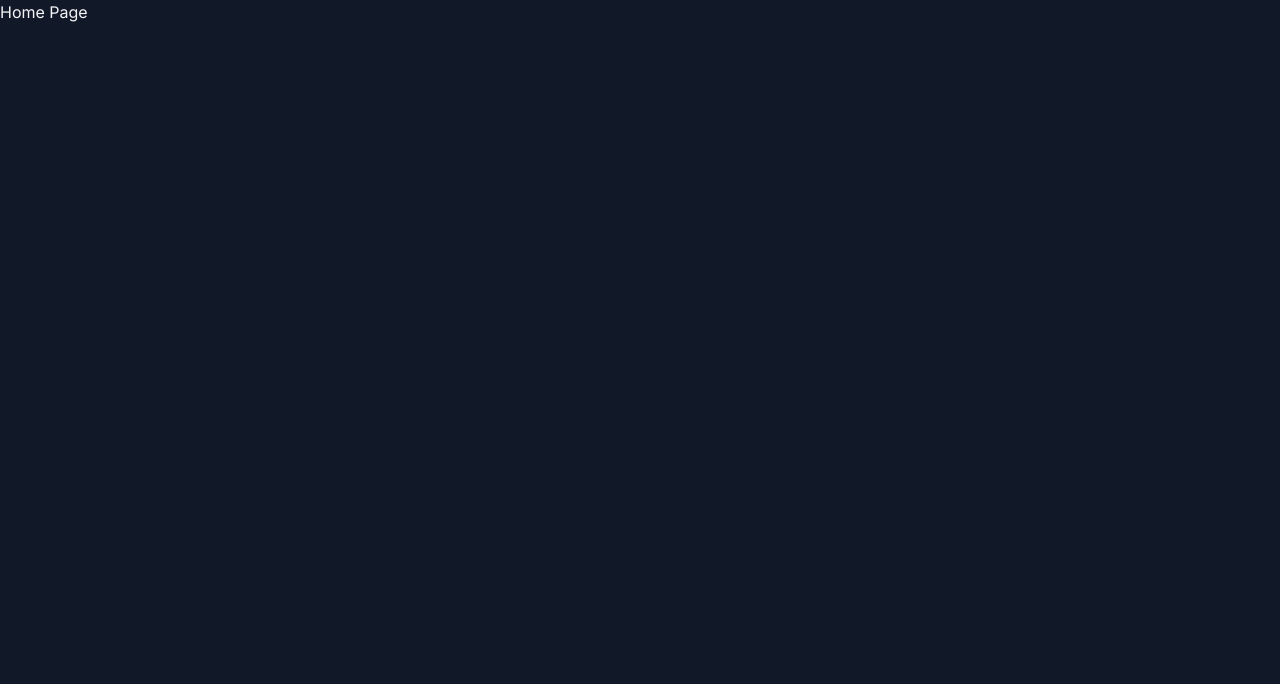
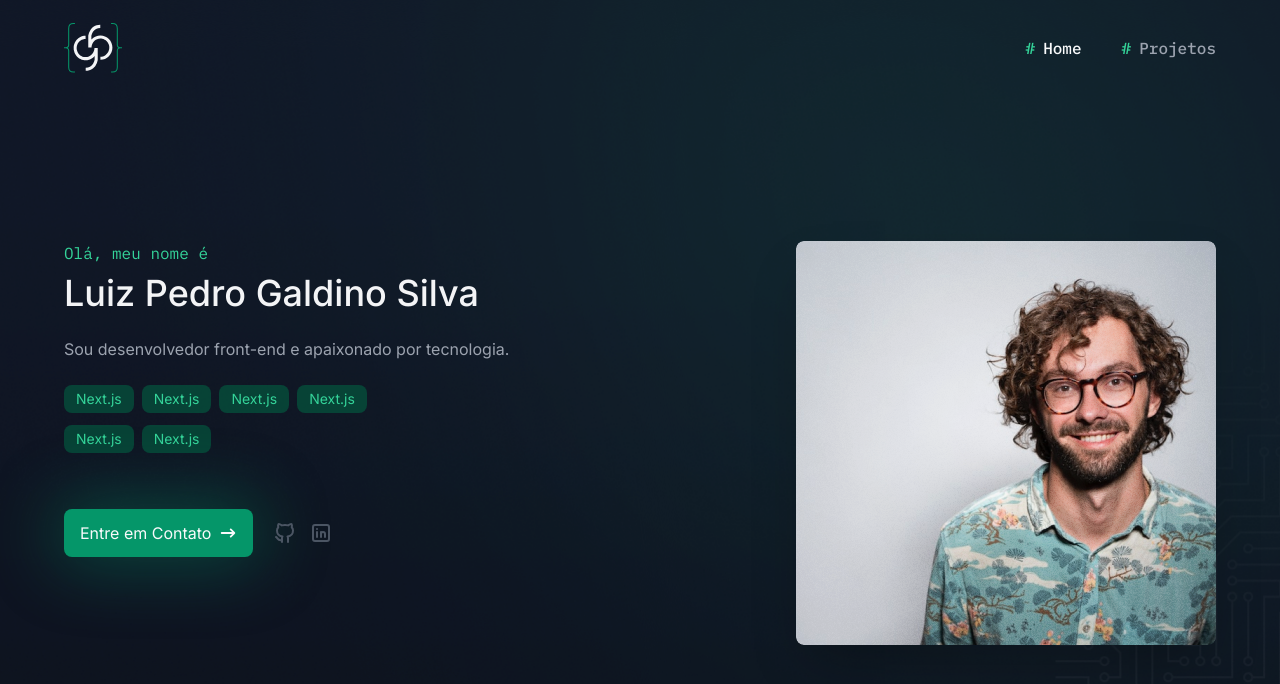
Before and after one commit to LuisPedro53/Portifolio, a Next.js app: page / in a window 1280 px wide. Shown: the top 684 px of the page. Built offline with nearby package versions, Linux system fonts and the light colour scheme.

Commit message:
Estiliização da Tela Inicial

```diff
--- /dev/null
+++ b/app/Components/Headers/index.tsx
@@ -0,0 +1,28 @@
+"use client";
+
+import Image from "next/image";
+import Link from "next/link";
+import { NavItem } from "./nav-item";
+
+const NAV_ITEMS = [
+  { href: "/", label: "Home" },
+  { href: "/projects", label: "Projetos" },
+];
+
+export const Header = () => {
+  return (
+    <header className=" absolute top-0 w-full z-10 h-24 flex items-center justify-center">
+      <div className="container flex items-center justify-between">
+        <Link href="/">
+          <Image width={58} height={49} src="/images/logo.svg" alt="Logo" />
+        </Link>
+
+        <nav className="flex items-center gap-4 sm:gap-10">
+          {NAV_ITEMS.map((item) => (
+            <NavItem {...item} key={item.label} />
+          ))}
+        </nav>
+      </div>
+    </header>
+  );
+};
--- /dev/null
+++ b/app/Components/Headers/nav-item.tsx
@@ -0,0 +1,25 @@
+import Link from "next/link";
+import { usePathname } from "next/navigation";
+import { cn } from "../Lib/utils";
+
+type NavItemProps = {
+  href: string;
+  label: string;
+};
+
+export const NavItem = ({ href, label }: NavItemProps) => {
+  const pathname = usePathname();
+  const isActive = pathname === href;
+  return (
+    <Link
+      href={href}
+      className={cn(
+        "text-gray-400 flex items-center gap-2 font-medium font-mono",
+        isActive && "text-gray-50"
+      )}
+    >
+      <span className="text-emerald-400">#</span>
+      {label}
+    </Link>
+  );
+};
--- /dev/null
+++ b/app/Components/Lib/utils.ts
@@ -0,0 +1,10 @@
+import { ClassValue, clsx } from "clsx";
+import { twMerge } from "tailwind-merge";
+
+export const cn = (...inputs: ClassValue[]) => {
+  return twMerge(clsx(inputs));
+};
+
+clsx("bg-blue-200", {
+  "text-red-500": true,
+});
--- /dev/null
+++ b/app/Components/Pages/Home/Hero-Section/index.tsx
@@ -0,0 +1,70 @@
+import { TechBadge } from "@/app/Components/tech-badge";
+import Image from "next/image";
+import { Button } from "@/app/Components/button";
+import { HiArrowNarrowRight } from "react-icons/hi";
+import { TbBrandGithub, TbBrandLinkedin } from "react-icons/tb";
+
+const MOCK_CONTACTS = [
+  {
+    url: "https://github.com/LuisPedro53",
+    icon: <TbBrandGithub />,
+  },
+
+  {
+    url: "https://www.linkedin.com/in/luiz-pedro-galdino-silva-8161b0155/",
+    icon: <TbBrandLinkedin />,
+  },
+];
+
+export const HeroSection = () => {
+  return (
+    <section className="w-full lg:h-[755px] bg-hero-image bg-cover bg-center bg-no-repeat flex flex-col justify-end pb-10 sm:pb-32 py-32 lg:pb-[110px]">
+      <div className="container flex items-start justify-between flex-col-reverse lg:flex-row ">
+        <div className="w-full lg:max-w-[530px]">
+          <p className="font-mono text-emerald-400">Olá, meu nome é</p>
+          <h2 className="text-4xl font-medium mt-2">
+            Luiz Pedro Galdino Silva
+          </h2>
+
+          <p className="text-gray-400 my-6 text-sm sm:text-base">
+            Sou desenvolvedor front-end e apaixonado por tecnologia.
+          </p>
+
+          <div className="flex flex-wrap gap-x-2 gap-y-3 lg:max-w-[340px]">
+            {Array.from({ length: 6 }).map((_, index) => (
+              <TechBadge name="Next.js" />
+            ))}
+          </div>
+
+          <div className="mt-6 lg:mt-10 flex sm:items-center sm:gap-5 flex-col sm:flex-row">
+            <Button className="w-max shadow-button">
+              Entre em Contato
+              <HiArrowNarrowRight size={18} />
+            </Button>
+
+            <div className="text-2xl text-gray-600 flex items-center h-20 gap-3">
+              {MOCK_CONTACTS.map((contact, index) => (
+                <a
+                  href={contact.url}
+                  key={`contrct-${index}`}
+                  target="_blank"
+                  className="hover:text-gray-100 transition-colors"
+                >
+                  {contact.icon}
+                </a>
+              ))}
+            </div>
+          </div>
+        </div>
+
+        <Image
+          width={420}
+          height={404}
+          src="/images/profile-pic.png"
+          alt="Luiz Pedro Galdino Silva"
+          className="w-[300px] h-[300px] lg:w-[420px] lg:h-[404px] mb-6 lg:mb-0 shadow-2xl rounded-lg object-cover"
+        />
+      </div>
+    </section>
+  );
+};
--- /dev/null
+++ b/app/Components/button/index.tsx
@@ -0,0 +1,18 @@
+import { cn } from "../Lib/utils";
+import { ButtonHTMLAttributes } from "react";
+
+type ButtonProps = ButtonHTMLAttributes<HTMLButtonElement>;
+
+export const Button = ({ children, className, ...props }: ButtonProps) => {
+  return (
+    <button
+      className={cn(
+        "bg-emerald-600 py-3 px-4 rounded-lg text-gray-50 flex items-center justify-center gap-2 hover:bg-teal-500 transition-all disabled:opacity-50",
+        className
+      )}
+      {...props}
+    >
+      {children}
+    </button>
+  );
+};
--- /dev/null
+++ b/app/Components/tech-badge/index.tsx
@@ -0,0 +1,11 @@
+type TechBadgeProps = {
+  name: string;
+};
+
+export const TechBadge = ({ name }: TechBadgeProps) => {
+  return (
+    <div className="text-emerald-400 bg-emerald-900/80 text-sm py-1 px-3 rounded-lg">
+      {name}
+    </div>
+  );
+};
--- a/app/layout.tsx
+++ b/app/layout.tsx
@@ -1,24 +1,26 @@
-import { Inter, IBM_Plex_Mono } from 'next/font/google'
-import './globals.css'
-import { ReactNode } from 'react'
+import { Inter, IBM_Plex_Mono } from "next/font/google";
+import "./globals.css";
+import { ReactNode } from "react";
+import { Header } from "./Components/Headers";
 
 const inter = Inter({
-  variable: '--font-inter',
-  subsets: ['latin'],
-})
+  variable: "--font-inter",
+  subsets: ["latin"],
+});
 
 const plexMono = IBM_Plex_Mono({
-  variable: '--font-plex-mono',
-  subsets: ['latin'],
-  weight: ['400', '500'],
-})
+  variable: "--font-plex-mono",
+  subsets: ["latin"],
+  weight: ["400", "500"],
+});
 
 export default function RootLayout({ children }: { children: ReactNode }) {
   return (
     <html lang="pt-BR" className={`${inter.variable} ${plexMono.variable}`}>
       <body>
+        <Header />
         {children}
       </body>
     </html>
-  )
+  );
 }
--- a/app/page.tsx
+++ b/app/page.tsx
@@ -1,7 +1,9 @@
+import { HeroSection } from "./Components/Pages/Home/Hero-Section";
+
 export default async function Home() {
   return (
     <>
-      <h1>Home Page</h1>
+      <HeroSection />
     </>
-  )
+  );
 }
```
Also changed, not shown: 2 other files (tests, documents, lock files or other folders).
